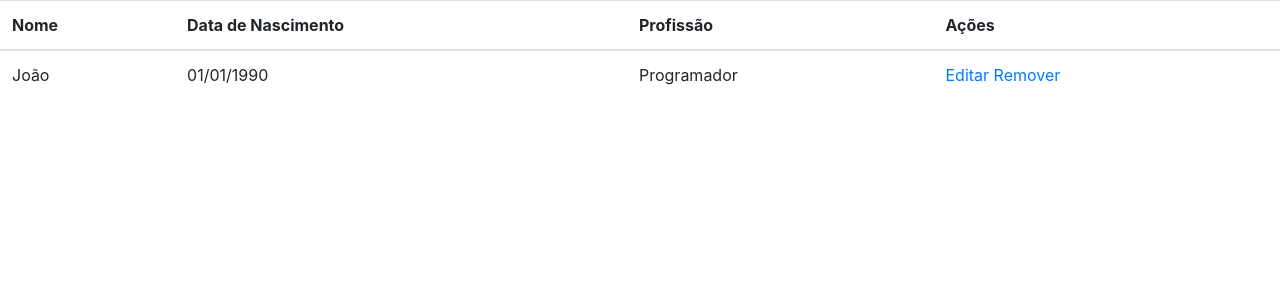
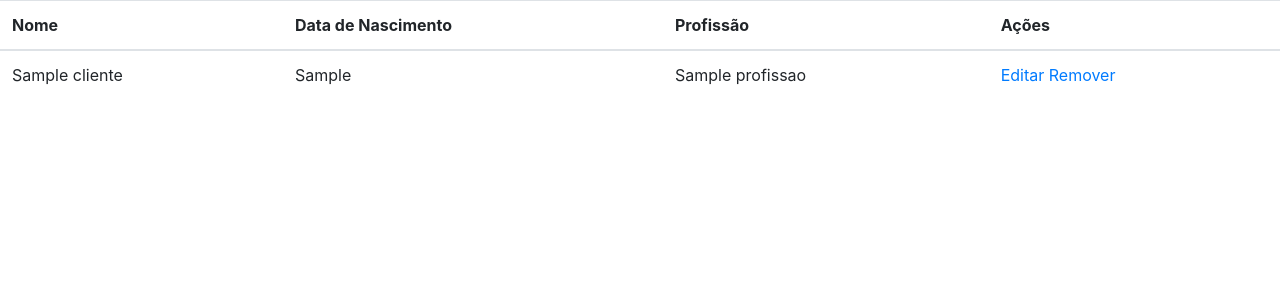
Before and after one commit to luismilanese/treinaweb-flask-fundamentos, a Flask app: template app/templates/clientes/lista_clientes.html in a window 1280 px wide. Shown: the top 300 px of the page. Run offline with Flask 2, Linux system fonts and the light colour scheme; the template is opened without the code that fills it: most values are stand-ins (such as "Sample title", 1, 10 or a date in 2020); some libraries are stand-ins or nearby versions.

Commit message:
12.02 - Listando clientes do BD

```diff
--- a/app/templates/clientes/lista_clientes.html
+++ b/app/templates/clientes/lista_clientes.html
@@ -17,15 +17,17 @@
         </tr>
     </thead>
     <tbody>
+        {% for i in clientes %}
             <tr>
-            <td>João</td>
-            <td>01/01/1990</td>
-            <td>Programador</td>
+                <td>{{i.nome}}</td>
+                <td>{{i.data_nascimento}}</td>
+                <td>{{i.profissao}}</td>
                 <td>
                     <a href="#">Editar</a>
                     <a href="#">Remover</a>
                 </td>
             </tr>
+        {% endfor %}
     </tbody>
 </table>
 
```
Also changed, not shown: app/views/cliente_view.py (+5 -2 lines). Lines whose indentation alone changed are shown as unchanged.
